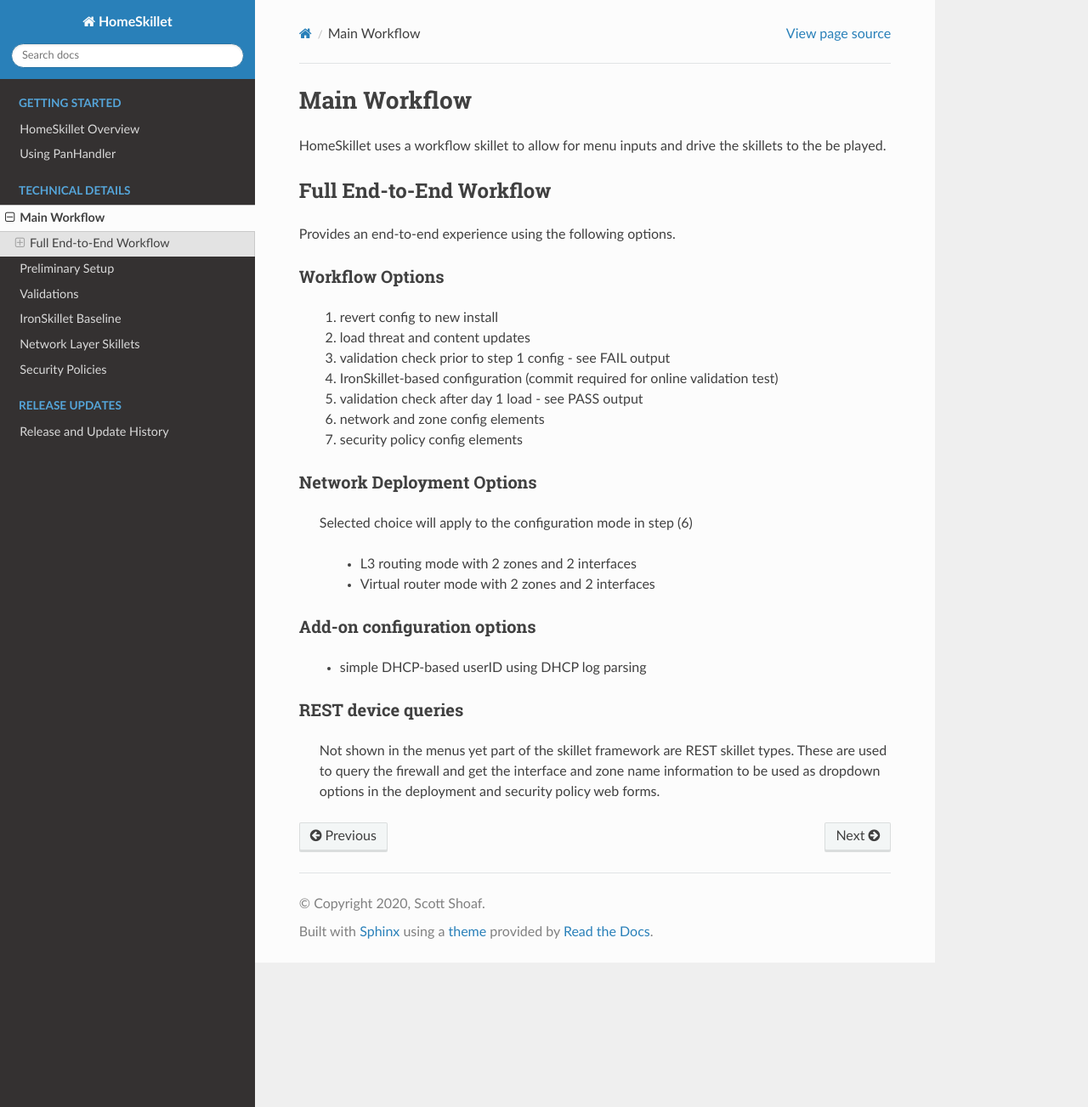
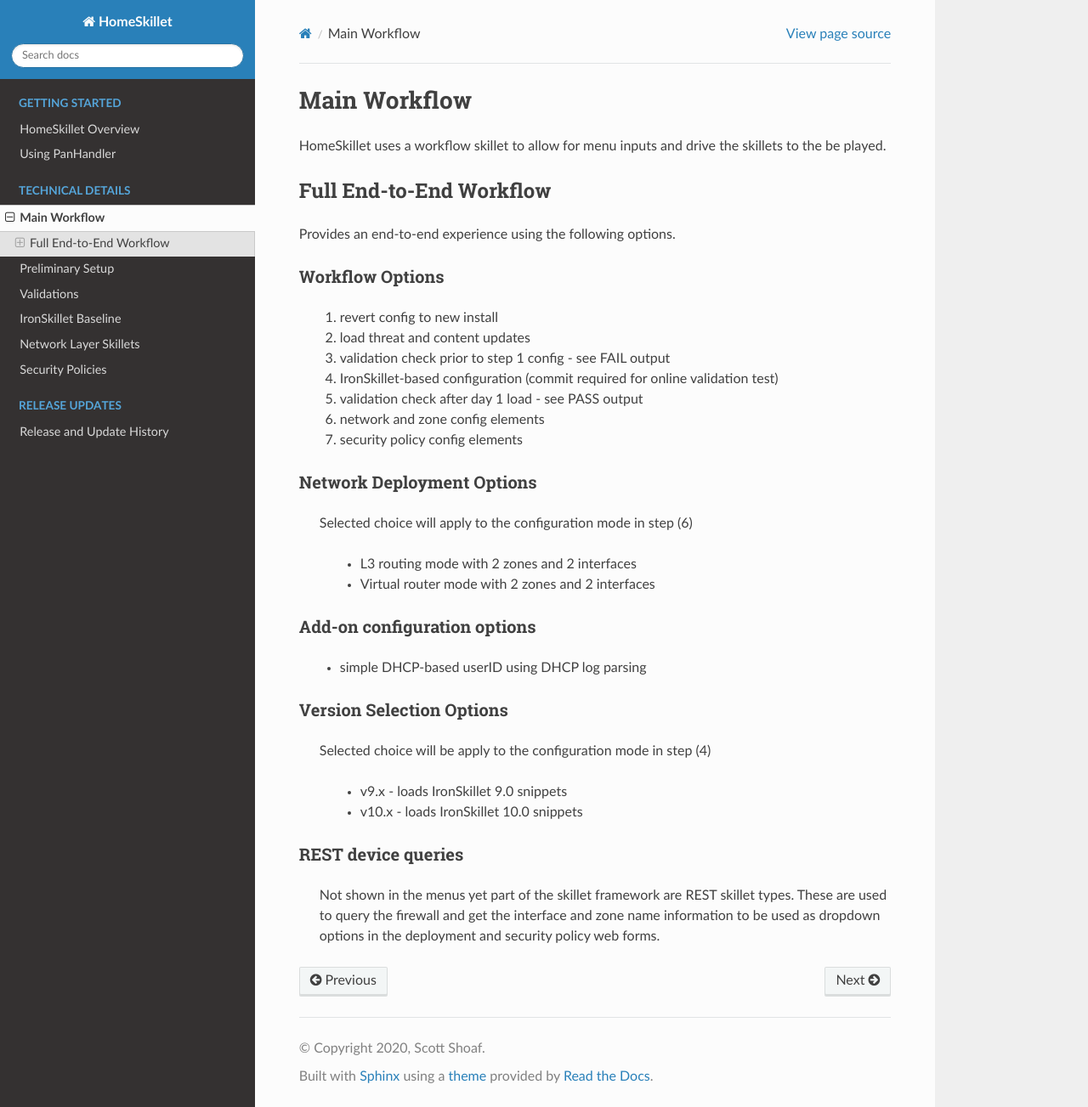
Before and after one commit to PaloAltoNetworks/HomeSkillet, a Sphinx documentation site: the page built from docs/workflow.rst, in a window 1280 px wide and 1303 px high. Shown: the whole window at 85% size. Built offline with Sphinx 7.4.7 and the Read the Docs theme 2.0.0, drawn with Linux system fonts in a browser that asks for light colours; pages that are not in the unit, such as notebooks, are missing from menus.

Commit message:
workflow testing

```diff
--- a/docs/workflow.rst
+++ b/docs/workflow.rst
@@ -34,6 +34,18 @@ Add-on configuration options
 
     + simple DHCP-based userID using DHCP log parsing
 
+Version Selection Options
+~~~~~~~~~~~~~~~~~~~~~~~~~~~~
+
+  Selected choice will be apply to the configuration mode in step (4)
+
+    + v9.x - loads IronSkillet 9.0 snippets
+    + v10.x - loads IronSkillet 10.0 snippets
+
+
+
+
+
 REST device queries
 ~~~~~~~~~~~~~~~~~~~
 
```
Also changed, not shown: 1 other file.
